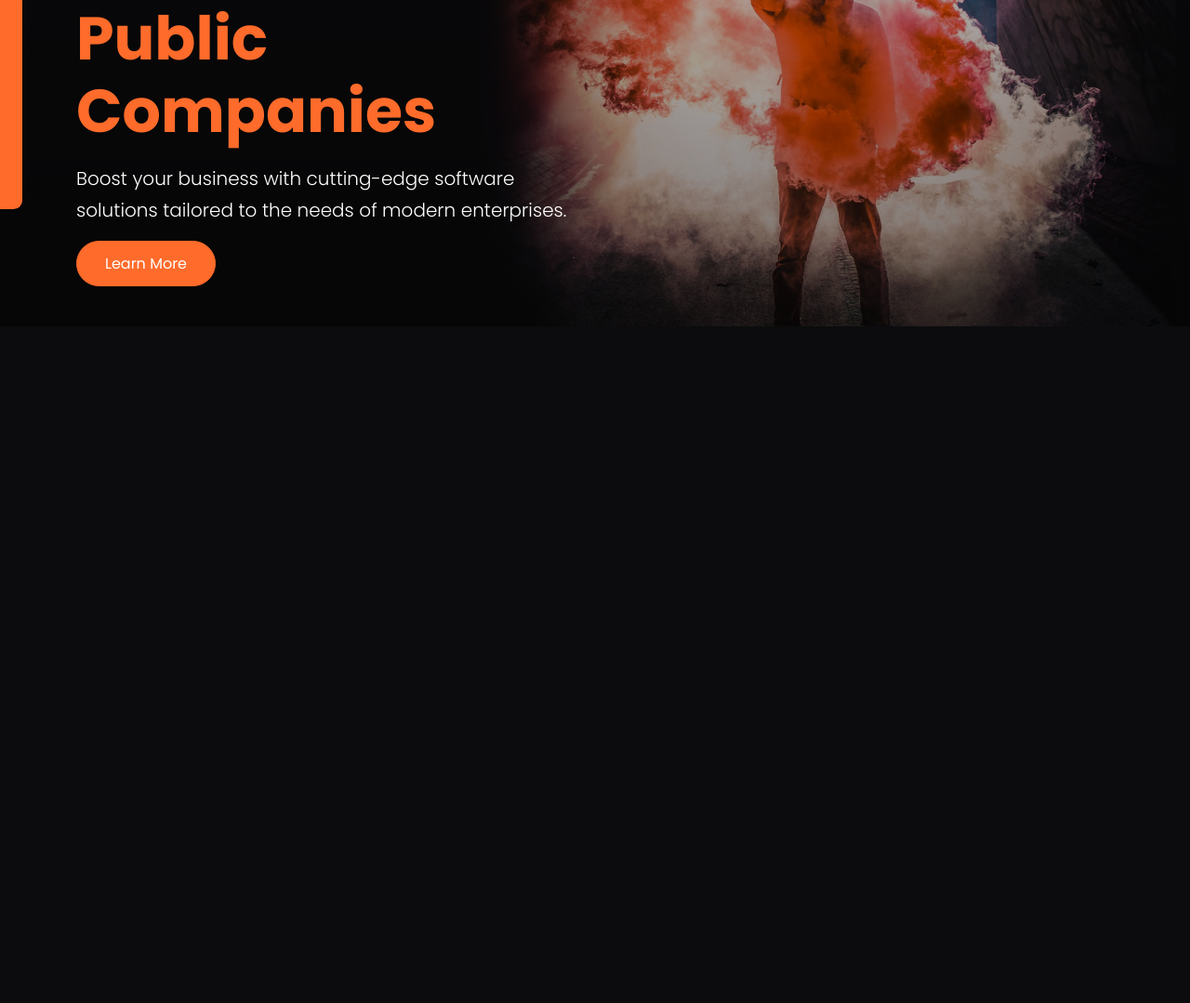
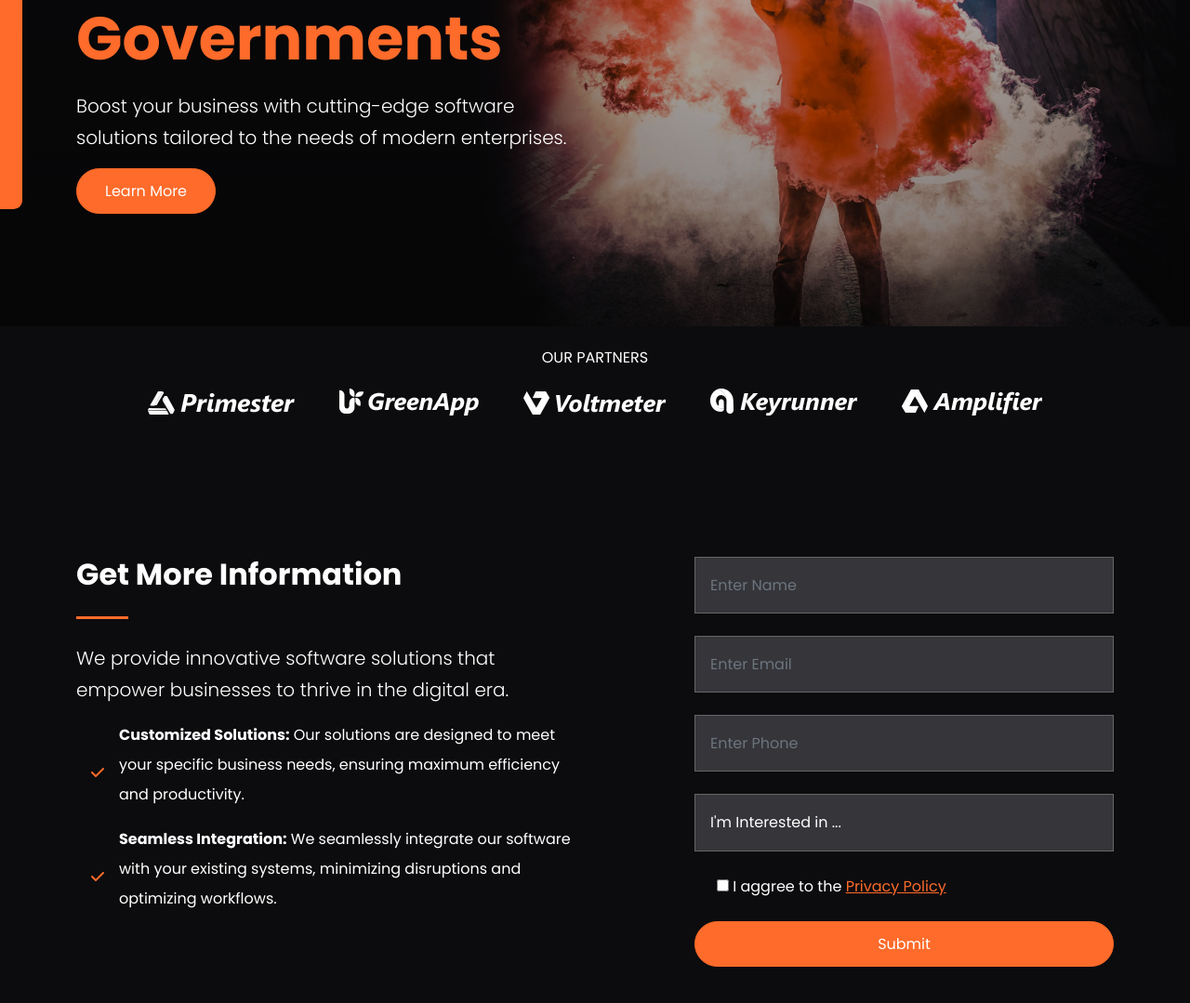
Before and after one commit to OTI-AB/vera-website, a website: page index.html in a window 1280 px wide. Shown: the part 325-1404 px from the top of the page at 93% size. Before the commit the page ends 800 px from the top, so only its background shows below. Drawn offline with nearby package versions, Linux system fonts and the light colour scheme; files that its build step writes are made by us from their sources.

Commit message:
Completed Partners & Form

```diff
--- a/index.html
+++ b/index.html
@@ -85,8 +85,7 @@
 						<h1 class="xl-text mt-5">
 							Software Solutions For
 							<span class="text-primary fw-bold replace-me"
-								>Small Business,Startups,Enterprise,Public Companies,Not for
-								Profits</span
+								>Small Business,Startups,Enterprise,Governments</span
 							>
 						</h1>
 						<p class="lead">
@@ -99,6 +98,121 @@
 			</div>
 		</header>
 
+		<!-- Partners -->
+		<section class="partners py-4 overflow-hidden">
+			<div class="container">
+				<div class="row">
+					<div class="col-lg-10 offset-lg-1">
+						<h6 class="text-center mb-4 text-uppercase">Our Partners</h6>
+						<div
+							class="d-flex justify-content-center align-items-center text-center"
+						>
+							<div>
+								<img src="./images/partner-logo-1.png" alt="" class="mx-4" />
+							</div>
+							<div class="d-none d-sm-block">
+								<img src="./images/partner-logo-2.png" alt="" class="mx-4" />
+							</div>
+							<div class="d-none d-md-block">
+								<img src="./images/partner-logo-3.png" alt="" class="mx-4" />
+							</div>
+							<div class="d-none d-md-block">
+								<img src="./images/partner-logo-4.png" alt="" class="mx-4" />
+							</div>
+							<div class="d-none d-lg-block">
+								<img src="./images/partner-logo-5.png" alt="" class="mx-4" />
+							</div>
+						</div>
+					</div>
+				</div>
+			</div>
+		</section>
+
+		<!-- Form Area -->
+		<section id="contact" class="contact my-7">
+			<div class="container">
+				<div class="row">
+					<div class="col-md-6">
+						<h2 class="fw-bold">Get More Information</h2>
+						<hr class="hr-heading text-primary" />
+						<p class="lead">
+							We provide innovative software solutions that empower businesses
+							to thrive in the digital era.
+						</p>
+						<ul class="list-unstyled lh-lg">
+							<li class="d-flex align-items-center">
+								<i class="fa fa-check text-primary mx-3"></i>
+								<p>
+									<span class="fw-bold">Customized Solutions:</span> Our
+									solutions are designed to meet your specific business needs,
+									ensuring maximum efficiency and productivity.
+								</p>
+							</li>
+							<li class="d-flex align-items-center">
+								<i class="fa fa-check text-primary mx-3"></i>
+								<p>
+									<span class="fw-bold">Seamless Integration:</span> We
+									seamlessly integrate our software with your existing systems,
+									minimizing disruptions and optimizing workflows.
+								</p>
+							</li>
+						</ul>
+					</div>
+					<div class="col-md-5 offset-1">
+						<form>
+							<div class="mb-4">
+								<input
+									type="text"
+									class="form-control bg-secondary"
+									placeholder="Enter Name"
+								/>
+							</div>
+							<div class="mb-4">
+								<input
+									type="email"
+									class="form-control bg-secondary"
+									placeholder="Enter Email"
+								/>
+							</div>
+							<div class="mb-4">
+								<input
+									type="text"
+									class="form-control bg-secondary"
+									placeholder="Enter Phone"
+								/>
+							</div>
+							<div class="mb-4">
+								<select
+									name="interested"
+									id="interested"
+									class="form-control bg-secondary"
+								>
+									<option>I'm Interested in ...</option>
+									<option value="erp">ERP Solutions</option>
+									<option value="crm">CRM Solutions</option>
+									<option value="cms">CMS Solutions</option>
+									<option value="sfa">SFA Solutions</option>
+								</select>
+							</div>
+							<div class="mb-4 form-check">
+								<input type="checkbox" id="agree-check" />
+								<label for="agree-check" class="form-check-label">
+									I aggree to the
+									<a href="privacy.html" class="text-primary">Privacy Policy</a>
+								</label>
+							</div>
+							<div class="d-grid gap-2">
+                <input type="submit" value="Submit" class="btn btn-primary text-white">
+								<!-- <button class="btn btn-primary text-white" type="submit">
+									Submit -->
+								</button>
+							</div>
+						</form>
+					</div>
+				</div>
+			</div>
+		</section>
+
 		<script src="js/replaceme.min.js"></script>
 		<script src="js/bootstrap.bundle.min.js"></script>
 		<script src="js/script.js"></script>
--- a/scss/styles.scss
+++ b/scss/styles.scss
@@ -14,6 +14,16 @@
 	width: 24px;
 }
 
+.hr-heading {
+	display: inline-block;
+	width: 3.5rem;
+	height: 0.2rem;
+	margin-top: 0.625rem;
+	border: none;
+	background-color: var(--bs-primary);
+	opacity: 1;
+}
+
 @media (max-width: 992px) {
 	.xl-text {
 		font-size: 45px;
```
Also changed, not shown: privacy.html (added, +28 -0 lines).
